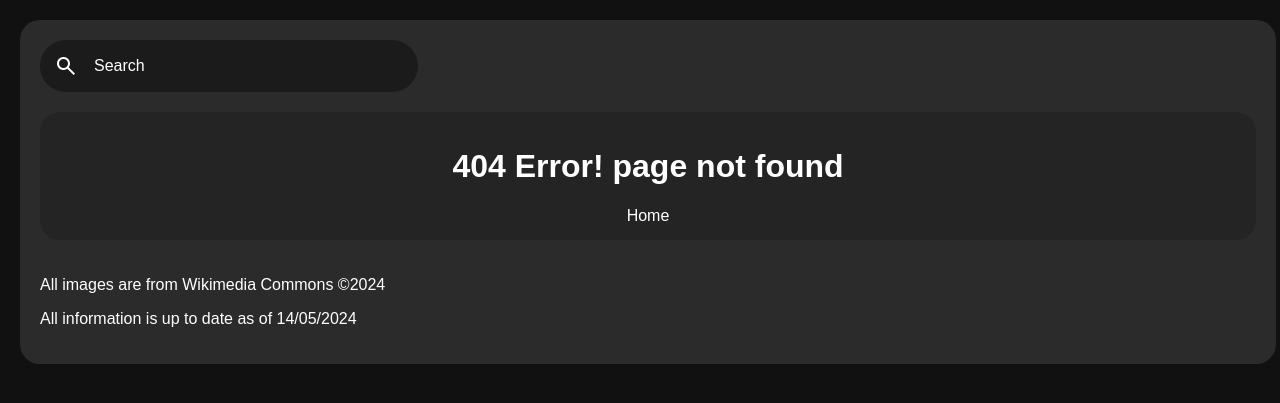
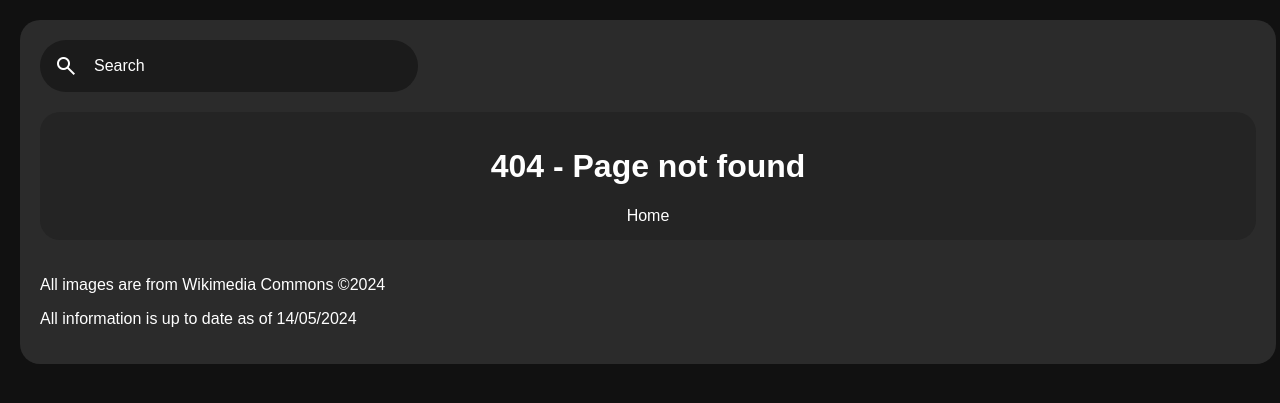
Before and after one commit to Brylieross/f1website, a Flask app: template F12024/templates/404.html in a window 1280 px wide. Shown: the top 403 px of the page. Run offline with Flask 3, Linux system fonts and the light colour scheme; the template is opened without the code that fills it, so the values that code supplies are empty.

Commit message:
commit 4

```diff
--- a/F12024/templates/404.html
+++ b/F12024/templates/404.html
@@ -1,7 +1,8 @@
+<!--404 page-->
 {%extends "layout.html"%}
 {%block content%}
     <header>
-        <h1>404 Error! page not found</h1>
+        <h1>404 - Page not found</h1>
         <nav>
             <!--Nav button-->
             <a href="/">Home</a>
--- a/F12024/templates/drivers.html
+++ b/F12024/templates/drivers.html
@@ -1,3 +1,4 @@
+<!--All drivers in the database table page-->
 {%extends "layout.html"%}
 {%block content%}
     <header>
--- a/F12024/templates/home.html
+++ b/F12024/templates/home.html
@@ -1,3 +1,4 @@
+<!--The home page aka the page you first see-->
 {%extends "layout.html"%}
 {%block content%}
 <header>
--- a/F12024/templates/search.html
+++ b/F12024/templates/search.html
@@ -1,3 +1,4 @@
+<!--Searching template-->
 {%extends "layout.html"%}
 {%block content%}
     <header>
--- a/F12024/templates/teams.html
+++ b/F12024/templates/teams.html
@@ -1,3 +1,4 @@
+<!--All teams in the database table page-->
 {%extends "layout.html"%}
 {%block content%}
     <header>
--- a/F12024/templates/year.html
+++ b/F12024/templates/year.html
@@ -1,3 +1,4 @@
+<!--All drivers in the database table page-->
 {%extends "layout.html"%}
 {%block content%}
     <header>
```
